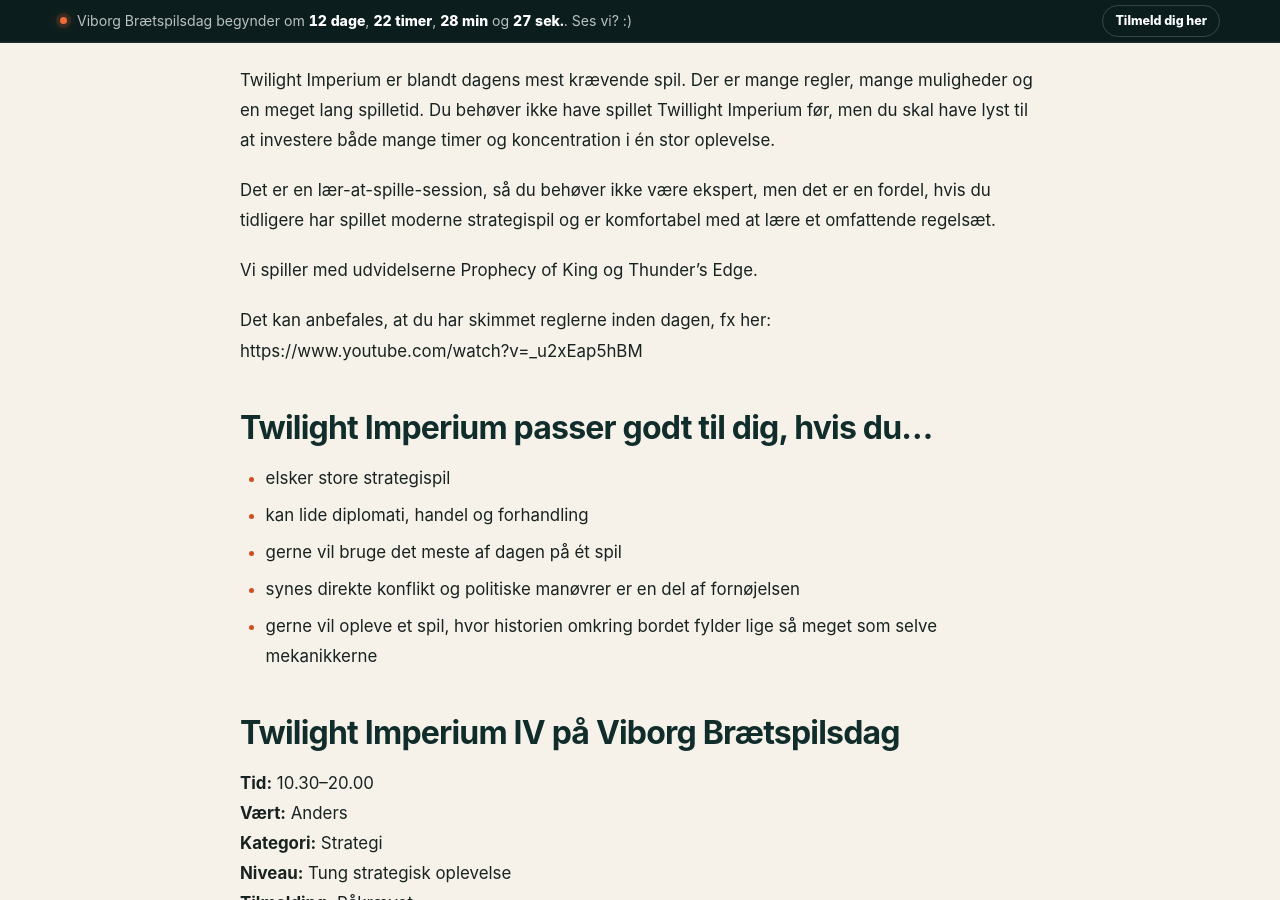
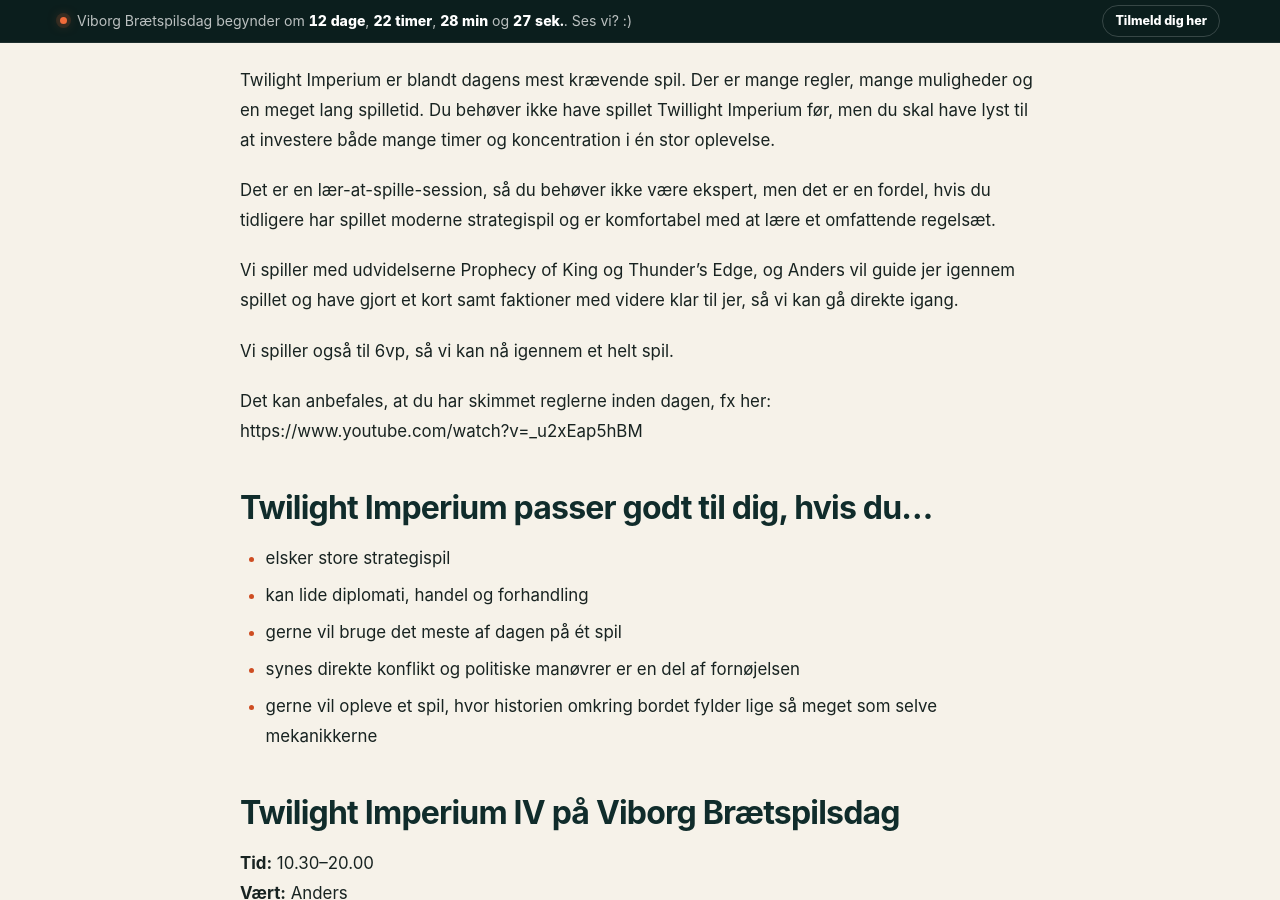
Before and after one commit to Andrejao/spilex, a Jekyll site: the page built from _posts/2026-09-15-twilight-imperium-iv.md, in a window 1280 px wide and 900 px high, scrolled down 1601 px. Built offline with Jekyll 4.4.1, drawn with Linux system fonts in a browser that asks for light colours.

Commit message:
Update 2026-09-15-twilight-imperium-iv.md

```diff
--- a/_posts/2026-09-15-twilight-imperium-iv.md
+++ b/_posts/2026-09-15-twilight-imperium-iv.md
@@ -40,7 +40,9 @@
 
 Det er en lær-at-spille-session, så du behøver ikke være ekspert, men det er en fordel, hvis du tidligere har spillet moderne strategispil og er komfortabel med at lære et omfattende regelsæt.
 
-Vi spiller med udvidelserne Prophecy of King og Thunder's Edge.
+Vi spiller med udvidelserne Prophecy of King og Thunder's Edge, og Anders vil guide jer igennem spillet og have gjort et kort samt faktioner med videre klar til jer, så vi kan gå direkte igang.
+
+Vi spiller også til 6vp, så vi kan nå igennem et helt spil.
 
 Det kan anbefales, at du har skimmet reglerne inden dagen, fx her: https://www.youtube.com/watch?v=_u2xEap5hBM
 
```
